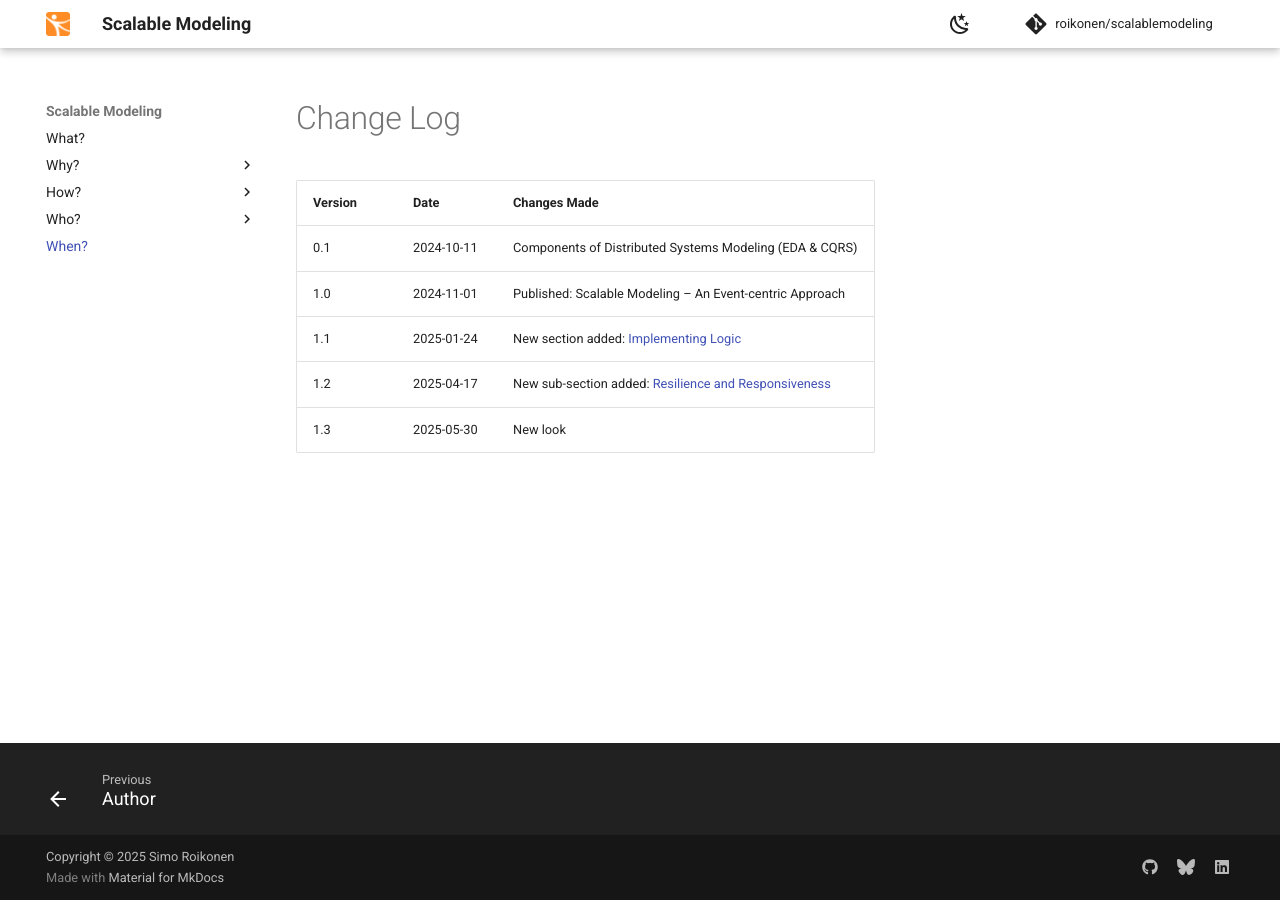
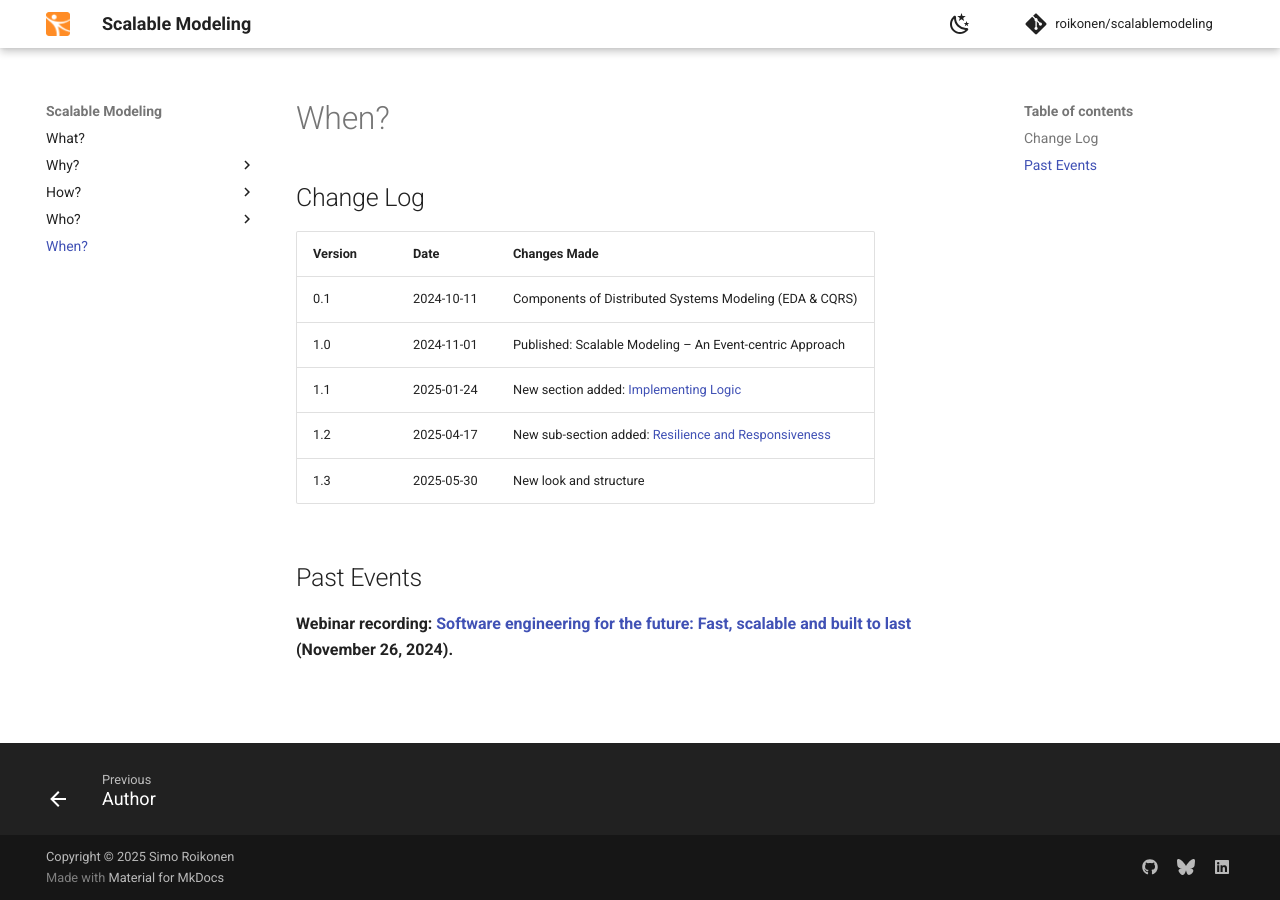
Before and after one commit to roikonen/scalablemodeling, an MkDocs documentation site: the page built from docs/when.md, in a window 1280 px wide. Built offline with MkDocs 1.6.1 and Material for MkDocs 9.7.7, drawn with Linux system fonts in a browser that asks for light colours; comment, search, counter and statistics services are not loaded.

Commit message:
Minor polish

```diff
--- a/docs/changelog.md
+++ b/docs/when.md
@@ -1,4 +1,4 @@
-# Change Log
+## Change Log
 
 | Version | Date       | Changes Made                                                                           |
 |---------|------------|----------------------------------------------------------------------------------------|
@@ -6,4 +6,8 @@
 | 1.0     | 2024-11-01 | Published: Scalable Modeling – An Event-centric Approach                               |
 | 1.1     | 2025-01-24 | New section added: [Implementing Logic](../implementing-logic/)                           |
 | 1.2     | 2025-04-17 | New sub-section added: [Resilience and Responsiveness](../resilience/) |
-| 1.3     | 2025-05-30 | New look |
+| 1.3     | 2025-05-30 | New look and structure |
+
+## Past Events
+
+**Webinar recording: [Software engineering for the future: Fast, scalable and built to last](https://www.twoday.fi/en/content/webinars/webinar-software-engineering-for-the-future-fast-scalable-and-built-to-last) (November 26, 2024).**
--- a/mkdocs.yml
+++ b/mkdocs.yml
@@ -31,7 +31,7 @@ nav:
   - Who?:
     - Credits: credits.md
     - Author: simo-roikonen.md
-  - When?: changelog.md
+  - When?: when.md
 
 theme:
   name: material
```
Also changed, not shown: docs/index.md (+1 -3 lines), 2 other files.
